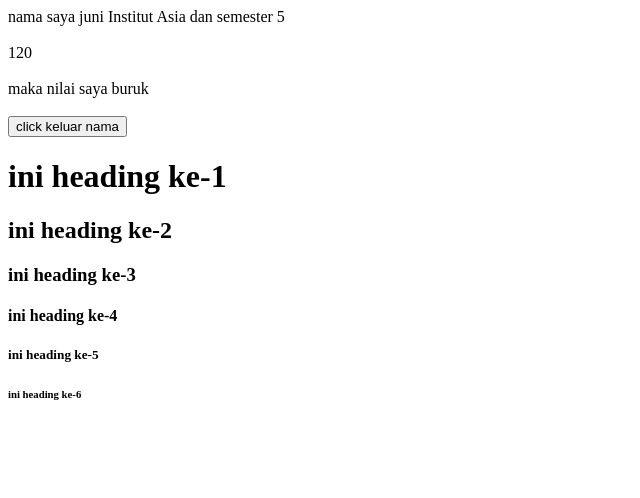
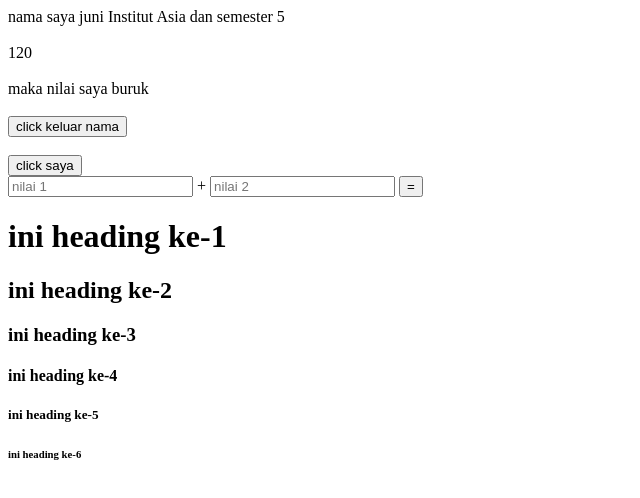
Before and after one commit to argojuni/js, a plain HTML site: page index.html in a window 1280 px wide. Shown: the whole page, without its empty margins (0-640 px from the left). Drawn offline with Linux system fonts and the light colour scheme.

Commit message:
menambah fungsi

```diff
--- a/index.html
+++ b/index.html
@@ -13,8 +13,15 @@
     <div id="kondisi35"></div>
     <br>
     <button onclick="keluarkanNama();">click keluar nama</button>
+    <div id="eventkeluaran"></div>
     <br>
-    <div id="eventkeluaran"></div>
+    <button onclick="terklik();">click saya</button>
+    <br>
+    <input type="text" name="" id="input1" value="" placeholder="nilai 1"> +
+    <input type="text" name="" id="input2" value="" placeholder="nilai 2">
+
+    <button onclick="jumlah()">=</button>
+    <div id="hasilnilai"></div>
 </body>
 <script>
     var kampus = "Institut Asia";
@@ -45,5 +52,23 @@
     function keluarkanNama() {
         document.getElementById("eventkeluaran").innerHTML="Nama saya Juniargo"
     }
+    function terklik() {
+        alert('terklik')
+    }
+    function jumlah(){
+        var input1 = document.getElementById("input1").value
+        var input2 = document.getElementById("input2").value
+
+        var hasilnilai = parseInt(input1) + parseInt(input2);
+        // document.getElementById("hasilnilai").innerHTML = hasilnilai
+
+        if (hasilnilai >= 8) {
+                document.getElementById("hasilnilai").innerHTML = "Nilai anda "+hasilnilai+". Grade A"
+        } else if(hasilnilai < 8 && hasilnilai >= 5){
+                document.getElementById("hasilnilai").innerHTML = "Nilai anda "+hasilnilai+". Grade B"
+        }else{
+            document.getElementById("hasilnilai").innerHTML = "Nilai anda "+hasilnilai+". Grade E kacau"
+        }
+    }
 </script>
 </html>
```
